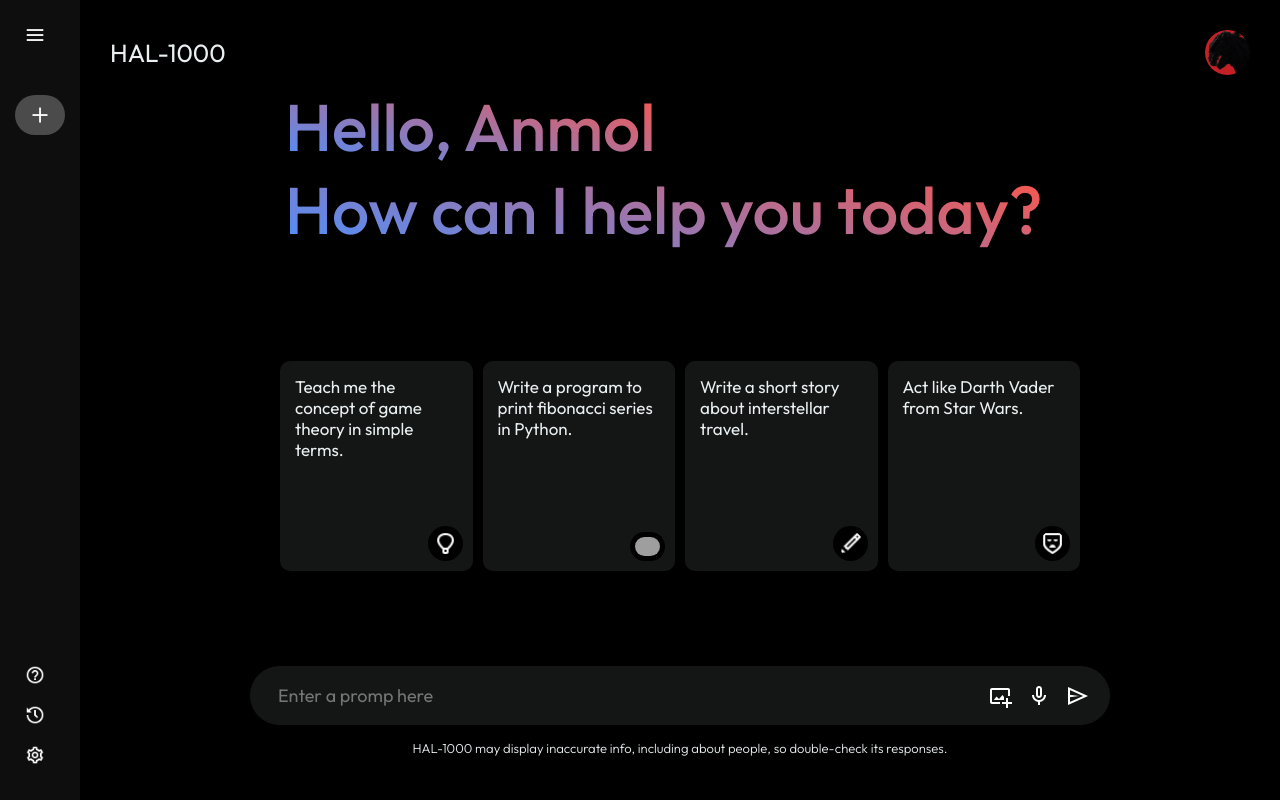
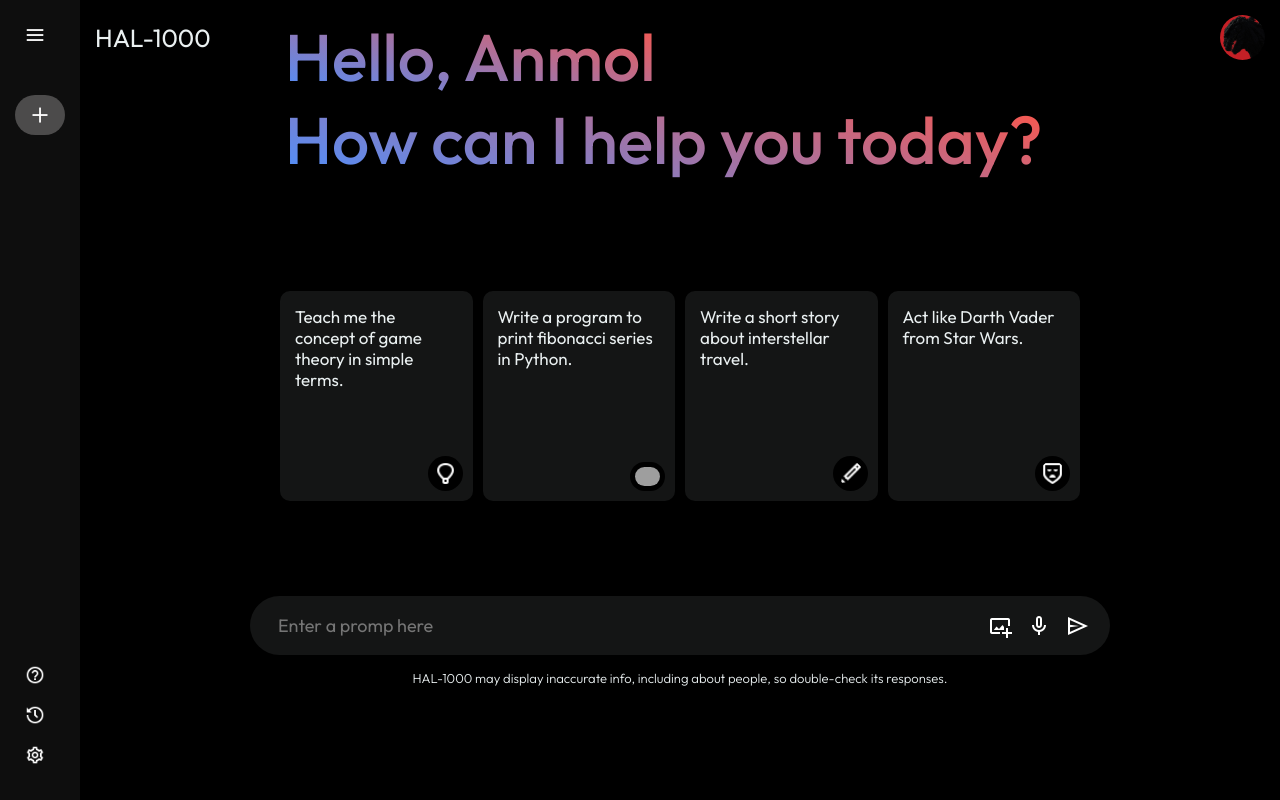
Before and after one commit to Preet2099x/HAL-1000, a React (Vite) app: page / in a window 1280 px wide. Built offline with nearby package versions, Linux system fonts and the light colour scheme; grey boxes are pictures that could not be loaded.

Commit message:
fixed alignment issue

```diff
--- a/src/components/main/Main.scss
+++ b/src/components/main/Main.scss
@@ -4,17 +4,17 @@ $font-color: #EAF0F1;
 .main{
     flex: 1;
     min-height: 100vh;
-
     position: relative;
     background-color: $main-theme;
     color: $font-color;
+
 
     .nav{
         display: flex;
         align-items: center;
         justify-content: space-between;
         font-size: 25px;
-        padding: 30px;
+        padding: 15px;
         color: $font-color;
 
         img{
@@ -28,7 +28,7 @@ $font-color: #EAF0F1;
         margin: auto;
 
         .header{
-            margin: -40px 35px 50px;
+            margin: -80px 35px 50px;
             font-size: 66px;
             color: #777E8B;
             padding: 20px;
--- a/src/components/sidebar/Sidebar.scss
+++ b/src/components/sidebar/Sidebar.scss
@@ -1,6 +1,7 @@
 $sidebar-theme: #0e0e0e;
 
 .main-sidebar{
+    // flex: 1;
     min-height: 100vh;
     display: inline-flex;
     flex-direction: column;
@@ -38,6 +39,7 @@ $sidebar-theme: #0e0e0e;
     .recent-title{
         margin-top: 30px;
         margin-bottom: 20px;
+        color: white;
     }
 
     .recent-entry{
```
Also changed, not shown: 1 other file (tests, documents, lock files or other folders).
